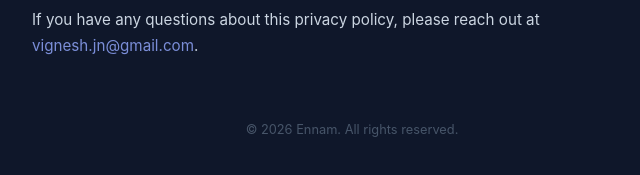
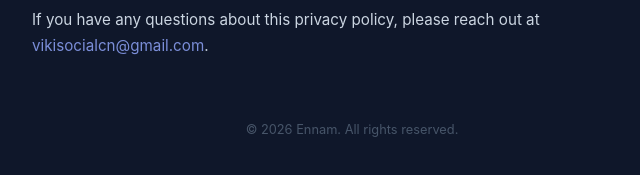
Before and after one commit to jayakrish21/ennampriv, a plain HTML site: page index.html in a window 1280 px wide. Shown: the part 1375-1550 px from the top of the page, 288-928 px from the left. Drawn offline with Linux system fonts and the light colour scheme.

Commit message:
Update contact email in privacy policy

```diff
--- a/index.html
+++ b/index.html
@@ -107,7 +107,7 @@
 
   <h2>7. Contact</h2>
   <p>If you have any questions about this privacy policy, please reach out at
-  <a href="mailto:vignesh.jn@gmail.com">vignesh.jn@gmail.com</a>.</p>
+  <a href="mailto:vikisocialcn@gmail.com">vikisocialcn@gmail.com</a>.</p>
 
   <footer>
     &copy; 2026 Ennam. All rights reserved.
```
